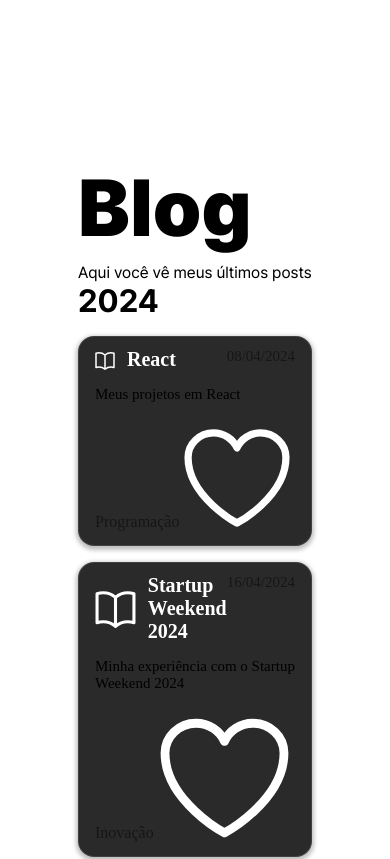
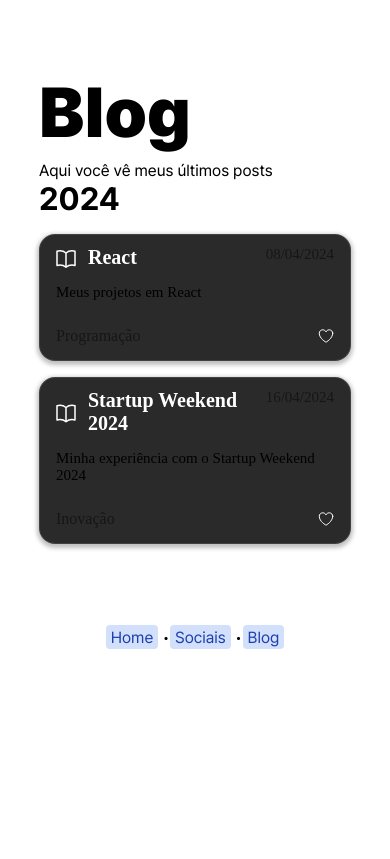
Before and after one commit to castelanlan/site, a React (Create React App) app: page /blog in a window 390 px wide. Shown: the top 859 px of the page. Built offline with nearby package versions, Linux system fonts and the light colour scheme; a web font is replaced by a local one.

Commit message:
segunda parte post SW, estilos, responsividade

```diff
--- a/src/App.css
+++ b/src/App.css
@@ -10,7 +10,7 @@
 
 *::selection {
   color: var(--color-highlight);
-  background-color: transparent;
+  background-color: rgba(255, 255, 255, 0.2);
 }
 
 *:focus-visible {
@@ -69,8 +69,15 @@ a {
 }
 
 .wrapper {
-  max-width: 60vw;
-  min-width: 60vw;
+  /* max-width: 60vw; */
+  /* min-width: 60vw; */
+  width: 33vw;
+}
+
+@media screen and (max-width: 700px) {
+  .wrapper {
+    width: 80vw;
+  }
 }
 
 @media (prefers-color-scheme: dark) {
--- a/src/components/blog/Blog.js
+++ b/src/components/blog/Blog.js
@@ -42,7 +42,7 @@ function Blog() {
           <Cards />
         </div>
       ) : (
-        <Markdown
+        <Markdown className={`md ${title}`}
           children={texto}
           options={{
             overrides: {
--- a/src/components/blog/blog.css
+++ b/src/components/blog/blog.css
@@ -18,7 +18,31 @@ h1, h2, p {
     margin: .8em 0 .5em 0;
 }
 
-.blog img {
+.md img {
     width: 100%;
     /* clip-path: rect(70px 100% 100% 100% ); */
 }
+
+.md h4 {
+    margin: 1rem 0;
+    font-size: 1.5rem;
+    color: var(--color-text);
+}
+
+.sw section {
+    padding: 1em;
+    background-color: rgba(255 255 255 / .1);
+    border-radius: .5em;
+    /* --sw-sete-color: var(--color-text); */
+}
+
+.sw section:hover {
+    transform: scale(1.05);
+    --sw-sete-color: red;
+    --sw-sete-font-scale: 2em;
+}
+
+.sw section span {
+    color: var(--sw-sete-color);
+    font-size: var(--sw-sete-font-scale);
+}
--- a/src/components/header.css
+++ b/src/components/header.css
@@ -20,3 +20,10 @@
   margin-left: 1em;
   padding: 0 .5em;
 }
+
+@media screen and (max-width: 700px) {
+  .header>h1 {
+    margin-top: 1em;
+    font-size: 70px;
+  }
+}
--- a/src/static/posts/sw.md
+++ b/src/static/posts/sw.md
@@ -18,12 +18,52 @@ Sinceramente eu achava que o Startup Weekend ia ser um final de semana somente d
 O evento estava sendo introduzido, e vimos que não era nada do que pensávamos, em vez de um evento informativo, era mais parecido a uma competição de start-ups, e logo na sexta feira já deveríamos lançar ideias para que outros participantes votassem nas top 10 ideias. Eu tentei meu melhor com a ideia de abrir uma estação de rádio controlada pela comunidade via enquetes do instagram, mas infelizmente não pegou muita tração entre a galera _(r.i.p. rádio Jardim da Galera, morreu tão cedo)_.
 <br />
 <br />
+<img src="/images/escolha.jpg">
 
 Por fim montamos equipe, eu e mais 3 parceiros com a ideia de um marketplace de fornecedores industriais, com o pensamento de que empresas que só contam com 1 fornecedor podem sofrer com gargalos na produção devido a entregas atrasadas, incompletas, etc.
 <br />
 <br />
 
-E fomos para a casa umas 22:30, com essa ideia na cabeça, ansiosos para desenvolver algo no próximo dia, sábado.
+E fomos embora 22:30, com essa ideia na cabeça, ansiosos para desenvolver algo no próximo dia, sábado.
 
 ### Dia 2 — Sábado, revelação, dunning kruger, validação !
+
+Chegamos as 8:00 da manhã do sábado no evento, e personagens chave novos dessa história nos foram apresentados, os **mentores**, empreendedores e pessoas que já participaram de muitos SWs.
+
+<br />
+
+Com certeza foi com eles que mais aprendemos sobre os processos envolvidos no SW, principalmente a tão temida <span style="color: red">**validação**</span>. O processo de validação é o seguinte, você acha que existe um problema, então deve entrevistar pessoas para saber se realmente tem esse problema. Os mentores nos auxiliam com o que perguntar, pra quantas pessoas, de que forma perguntar.
+Aí foi o começa da realização que não tínhamos nenhum dado para trabalhar, e agora a luta seria ir atrás de pessoas para entrevistar.
+
+<br />
+
+Vale notar, que o evento é num final de semana, não dava pra ir numa empresa questionar colaboradores, tínhamos que se virar pra conseguir respostas.
+
+Ao 12:00 saímos pela cidade para entrevistar pessoas, numa tentativa de validar nosso problema, mas acabamos validando que, o nosso problema, na verdade não era um problema.
+
+Voltando pro evento e após certa discussão, decidimos pivotar a ideia em outro problema, problemas corporativos, de superiores que precisam aprovar requisições de funcionários e não tinham tempo para dar atenção pra essas requisições — agora, leitores atentos, vão perceber a nossa situação, íamos ter que validar um problema com _superiores, gestores, CEOs, alta diretoria, etc_, isso já era 15:00 do sábado, em menos de 24 horas teríamos que estar com o problema validado, uma ideia como solução, validação da ideia, MVP, e apresentação para fazer um pitch para a banca avaliadora.
+
+<br />
+
+Conversamos com alguns superiores de empresas que já trabalhamos, no total de 7, e fomos confiantes falar com um mentor:
+
+<br />
+<section>
+— Validamos nossa ideia!
+
+— _Com quantas pessoas?_
+
+—
+<span>Sete!</span>
+
+— _Legal, umas 200 respostas aí dá pra começar._
+</section>
+
+
+#### Corrida pela validação
+
+Nesse ponto estávamos de certa forma em desespero, não fazíamos a menor ideia de como conversar nem com 20 imagine com 200 pessoas diferentes no final de semana, o sábado já estava acabando, e domingo ia ser mais difícil ainda.
+
+
+
 ### Dia 3 — Domingo, resultados
```
Also changed, not shown: public/images/escolha.jpg (added), public/images/sw.jpg (added).
